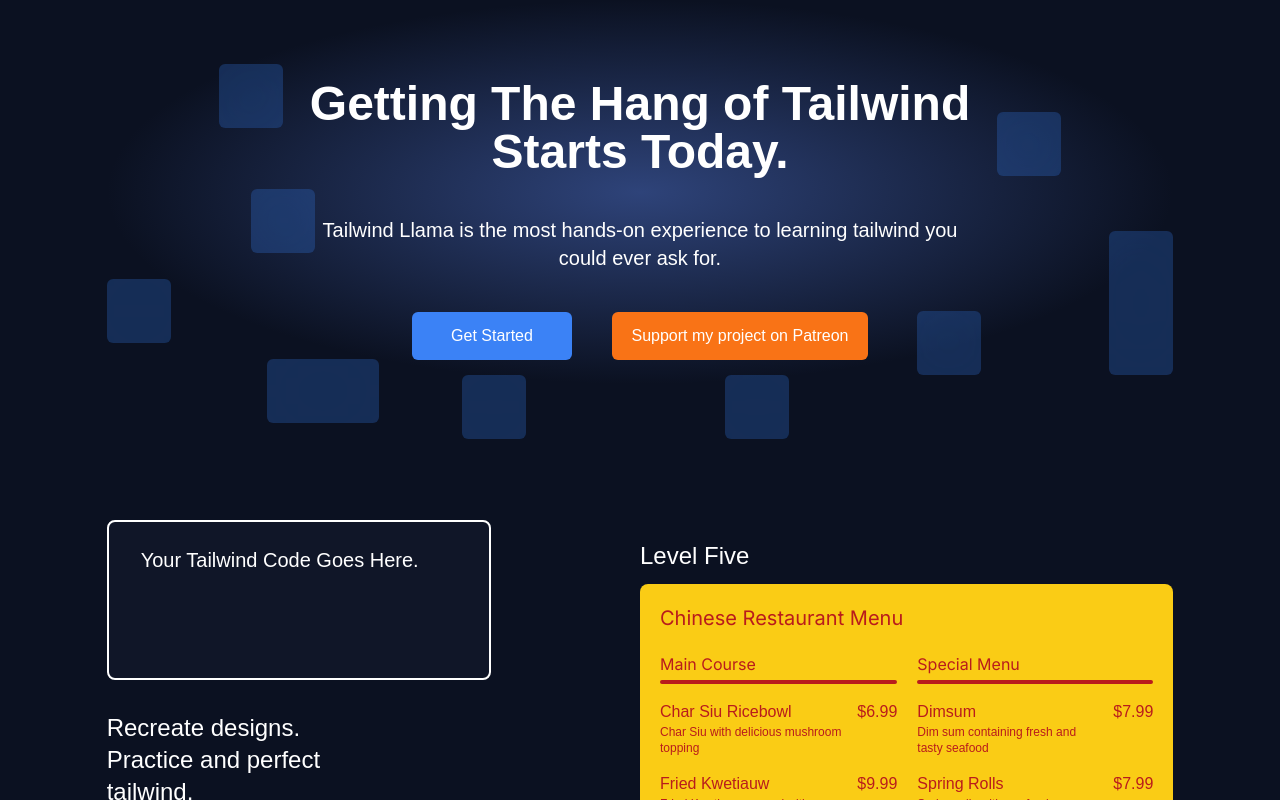
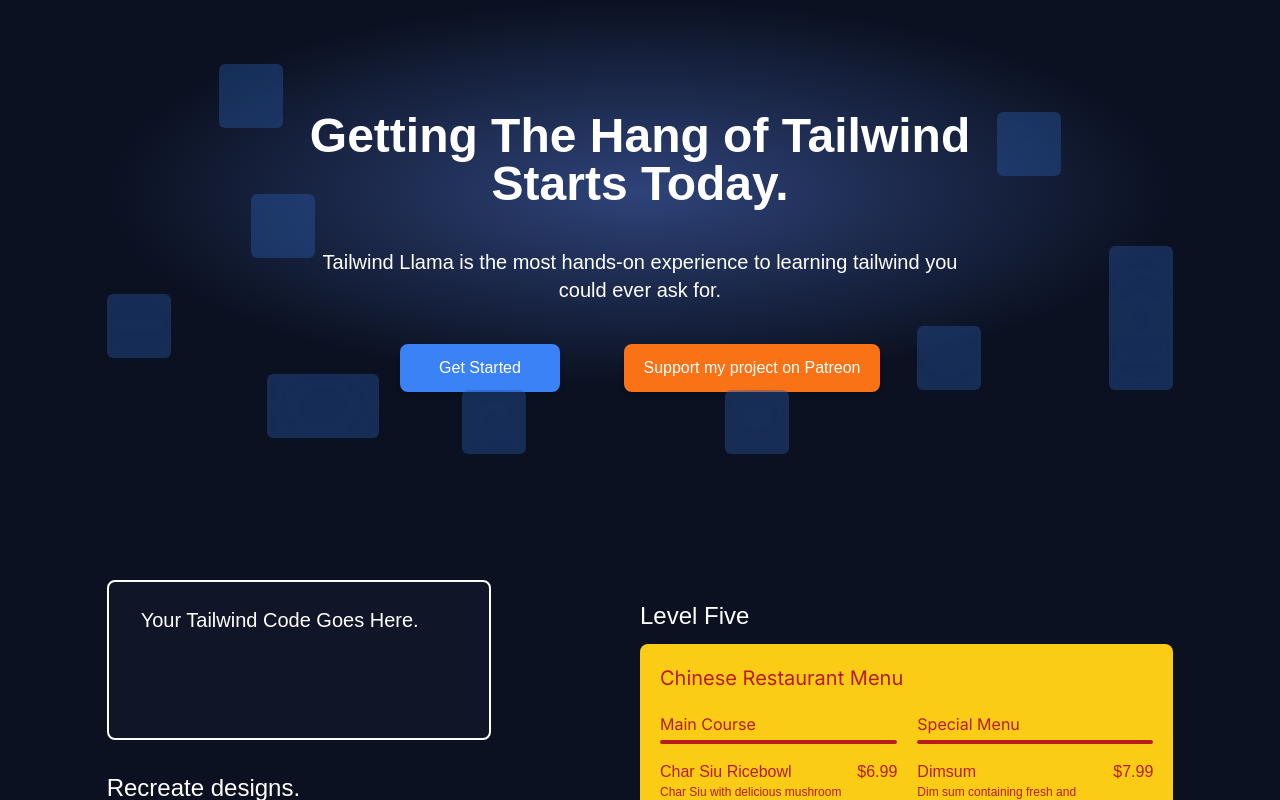
Before and after one commit to Larry-Larriee/next-llama, a Next.js app in the folder my-app/: page / in a window 1280 px wide. Shown: the top 800 px of the page. Built offline with nearby package versions, Linux system fonts and the light colour scheme.

Commit message:
editor overflow fix

```diff
--- a/my-app/src/app/globals.css
+++ b/my-app/src/app/globals.css
@@ -163,6 +163,12 @@ p {
 }
 
 @layer utilities {
+  .w-121 {
+    width: 30rem;
+  }
+}
+
+@layer utilities {
   .fat-width {
     width: 33rem;
   }
@@ -319,3 +325,12 @@ p {
     line-height: 4rem;
   }
 }
+
+.cm-focused {
+  outline: none !important;
+}
+/* .cm-theme,
+.cm-editor,
+.cm-scroller {
+  max-height: 100% !important;
+} */
--- a/my-app/src/app/page.js
+++ b/my-app/src/app/page.js
@@ -56,7 +56,7 @@ export default function Page() {
 
       <SquareBackground />
 
-      <header className="mb-4 flex flex-col items-center gap-10 sm:mt-20 sm:w-11/12 lg:w-9/12">
+      <header className="mb-4 flex flex-col items-center gap-10 sm:mt-28 sm:w-11/12 lg:w-9/12">
         <p className="w-5/6 text-center font-bold text-white sm:text-4xl xl:text-5xl 2xl:font-extrabold 2xl:leading-tight 3xl:w-9/12 3xl:text-6xl">
           Getting The Hang of Tailwind Starts Today.
         </p>
@@ -67,10 +67,10 @@ export default function Page() {
         </p>
 
         {/* note that the link in the ipad view is not clickable for the entire container */}
-        <section className="flex items-center justify-center gap-10 sm:flex-col lg:flex-row">
+        <section className="flex items-center justify-center gap-16 sm:flex-col lg:flex-row">
           <Link
             href="/levels/level-1"
-            className="flex items-center justify-center rounded-md bg-blue-500 transition duration-200 ease-in-out hover:scale-105 sm:h-auto sm:w-auto lg:h-16 lg:w-48 xl:h-12 xl:w-40 2xl:h-auto 2xl:w-auto 3xl:h-auto 3xl:w-auto"
+            className="flex items-center justify-center rounded-lg bg-blue-500 shadow-md transition duration-200 ease-in-out hover:scale-105 sm:h-auto sm:w-auto lg:h-16 lg:w-48 xl:h-12 xl:w-40 2xl:h-auto 2xl:w-auto 3xl:h-auto 3xl:w-auto"
           >
             <p className="xl:leading-moderate-loose lg:leading-very-loose relative z-10 text-xl font-bold text-white sm:px-5 sm:py-3 sm:text-base sm:font-medium lg:h-full lg:w-full lg:px-0 lg:py-0 lg:text-center 2xl:px-6 2xl:py-5 2xl:text-lg 2xl:font-bold 2xl:leading-none 3xl:px-5 3xl:py-4 3xl:text-xl">
               Get Started
@@ -79,7 +79,7 @@ export default function Page() {
 
           <Link
             href="https://www.patreon.com/LarryLe"
-            className="flex items-center justify-center rounded-md bg-orange-500 transition duration-200 ease-in-out hover:scale-105 sm:h-auto sm:w-auto lg:h-16 lg:w-64 xl:h-12 xl:w-64 2xl:h-auto 2xl:w-auto 3xl:h-auto 3xl:w-auto"
+            className="flex items-center justify-center rounded-lg bg-orange-500 shadow-md transition duration-200 ease-in-out hover:scale-105 sm:h-auto sm:w-auto lg:h-16 lg:w-64 xl:h-12 xl:w-64 2xl:h-auto 2xl:w-auto 3xl:h-auto 3xl:w-auto"
           >
             <p className="xl:leading-moderate-loose lg:leading-very-loose relative z-10 text-xl font-bold text-white sm:px-5 sm:py-3 sm:text-base sm:font-medium lg:h-full lg:w-full lg:px-0 lg:py-0 lg:text-center 2xl:px-6 2xl:py-5 2xl:text-lg 2xl:font-bold 2xl:leading-none 3xl:px-5 3xl:py-4 3xl:text-xl">
               Support my project on Patreon
@@ -89,13 +89,13 @@ export default function Page() {
       </header>
 
       <div className="lg:space-between relative flex w-10/12 flex-wrap justify-between sm:gap-10 lg:flex-row lg:gap-0 xl:mt-8 2xl:mt-20">
-        <div className="primary-color-2 fat-width 2xl:fat-width-1 h-56 rounded-lg border-2 border-white sm:h-40 sm:w-full lg:w-64 xl:w-96 2xl:h-56">
+        <div className="primary-color-2 fat-width 2xl:fat-width-1 mt-7 h-56 rounded-lg border-2 border-white sm:h-40 sm:w-full lg:w-64 xl:w-96 2xl:h-56">
           <p className="px-8 py-6 text-xl text-white 3xl:text-2xl">
             Your Tailwind Code Goes Here.
           </p>
         </div>
 
-        <div className="mt-10 flex flex-col gap-3 sm:mt-0 lg:w-1/2 xl:mt-5">
+        <div className="mt-10 flex flex-col gap-3 sm:mt-0 lg:w-1/2 xl:mt-12">
           <p className="text-2xl text-white">Level Five</p>
 
           <section className="fat-width-2 flex h-80 flex-col gap-8 rounded-lg bg-yellow-400 p-5 sm:h-full sm:w-full sm:gap-5 xl:h-72 2xl:h-80">
@@ -186,7 +186,7 @@ export default function Page() {
         </div>
 
         <p
-          className="absolute bottom-20 max-w-96 text-3xl text-white opacity-0 sm:static lg:absolute lg:bottom-36 lg:w-64 lg:text-2xl xl:bottom-16 2xl:bottom-0 2xl:text-3xl"
+          className="3xl:w-121 absolute bottom-20 max-w-96 text-3xl text-white opacity-0 sm:static lg:absolute lg:bottom-36 lg:w-64 lg:text-2xl xl:bottom-16 2xl:bottom-0 2xl:text-3xl"
           ref={exampOneRef}
         >
           Recreate designs. Practice and perfect tailwind.
--- a/my-app/src/components/Editor.jsx
+++ b/my-app/src/components/Editor.jsx
@@ -31,15 +31,16 @@ export default function Editor({
     settings: {
       background: "#11192f",
       backgroundImage: "",
-      foreground: "#4D4D4C",
-      caret: "#AEAFAD",
+      foreground: "#FFFFFF",
+      caret: "#FFFFFF",
       selection: "#D6D6D6",
       selectionMatch: "#D6D6D6",
-      gutterBackground: "#FFFFFF",
-      gutterForeground: "#4D4D4C",
+      gutterBackground: "#11192f",
+      gutterForeground: "#FFFFFF",
       gutterBorder: "#dddddd",
       gutterActiveForeground: "",
-      lineHighlight: "#EFEFEF",
+      lineHighlight: "#1ed2eb",
+      fontFamily: "Monospace",
     },
     styles: [
       { tag: t.comment, color: "#787b80" },
@@ -57,12 +58,14 @@ export default function Editor({
           Code
         </p>
 
+        {/* a height of 90% is not a perfect solution for codemirror */}
         <CodeMirror
           value={userSolution}
           extensions={[javascript({ jsx: true })]}
           onChange={(e) => changeUserSolution(e)}
           theme={tailwindLlamaTheme}
-          height="13rem"
+          height="90%"
+          className="h-full"
         />
       </section>
 
--- a/my-app/src/components/Navigation.jsx
+++ b/my-app/src/components/Navigation.jsx
@@ -2,13 +2,17 @@ import React from "react";
 import Menu from "./helper/Menu.jsx";
 import Link from "next/link";
 import Image from "next/image";
-import nextLlama from "../assets/next-llama.png";
+import nextLlama from "../../assets/next-llama.png";
 
 export default function Navigation() {
   return (
-    <nav className="mt-10 flex w-10/12 items-center justify-between hover:cursor-pointer">
+    <nav className="mt-10 flex w-10/12 items-center justify-between">
       <Link className="flex items-center gap-5 sm:gap-9 lg:gap-5" href="/">
-        <Image src={nextLlama} alt="Llama" className="max-w-12 lg:max-w-20" />
+        <Image
+          src={nextLlama}
+          alt="Llama"
+          className="max-w-12 hover:scale-105 hover:animate-bounce lg:max-w-20"
+        />
         <p className="text-4xl text-white sm:text-xl lg:text-2xl xl:text-3xl 3xl:text-4xl">
           Tailwind Llama
         </p>
```
Also changed, not shown: my-app/assets/next-llama.png (renamed from my-app/src/assets/next-llama.png).
